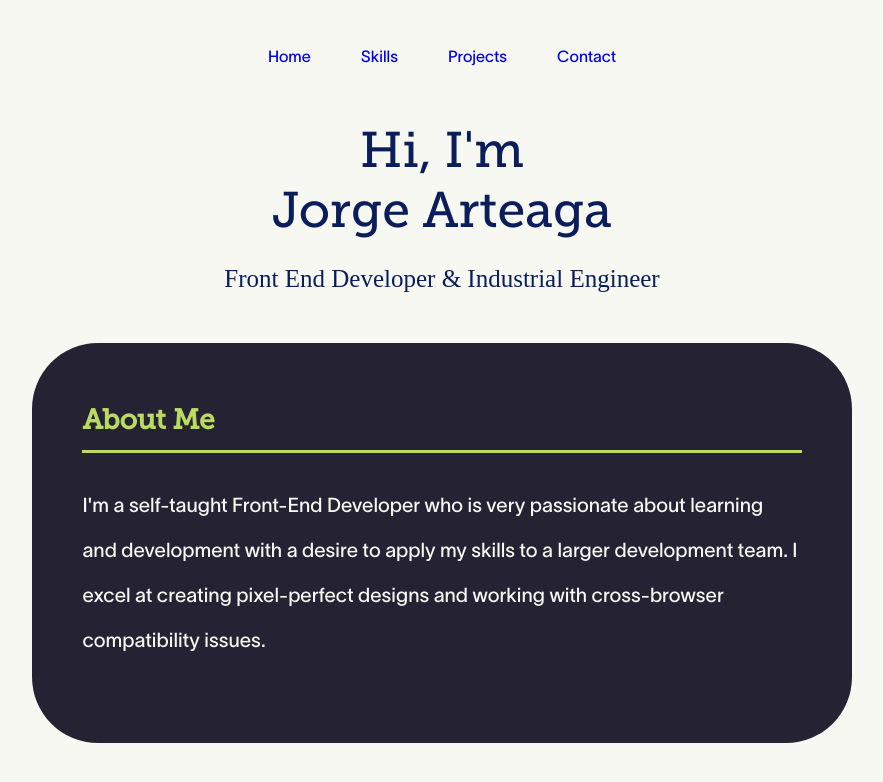
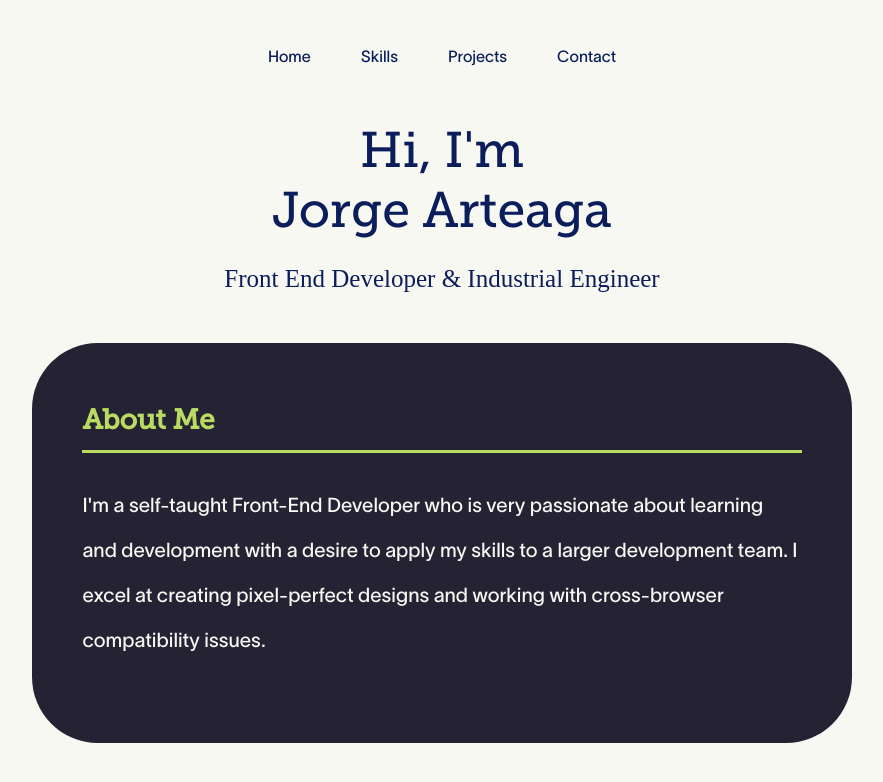
Before and after one commit to JorgeArteagaR3/portfolio, a React (Create React App) app: page / in a window 1280 px wide. Shown: the top 782 px of the page, without its empty margins (198-1081 px from the left). Built offline with nearby package versions, Linux system fonts and the light colour scheme; a web font is replaced by a local one.

Commit message:
added color to header links

```diff
--- a/src/components/Header/style.css
+++ b/src/components/Header/style.css
@@ -34,6 +34,7 @@ header {
 .header-directions > li > a {
     text-decoration: none;
     text-transform: capitalize;
+    color: var(--textcolor);
 }
 .header-directions > li > a:visited {
     color: inherit;
```
